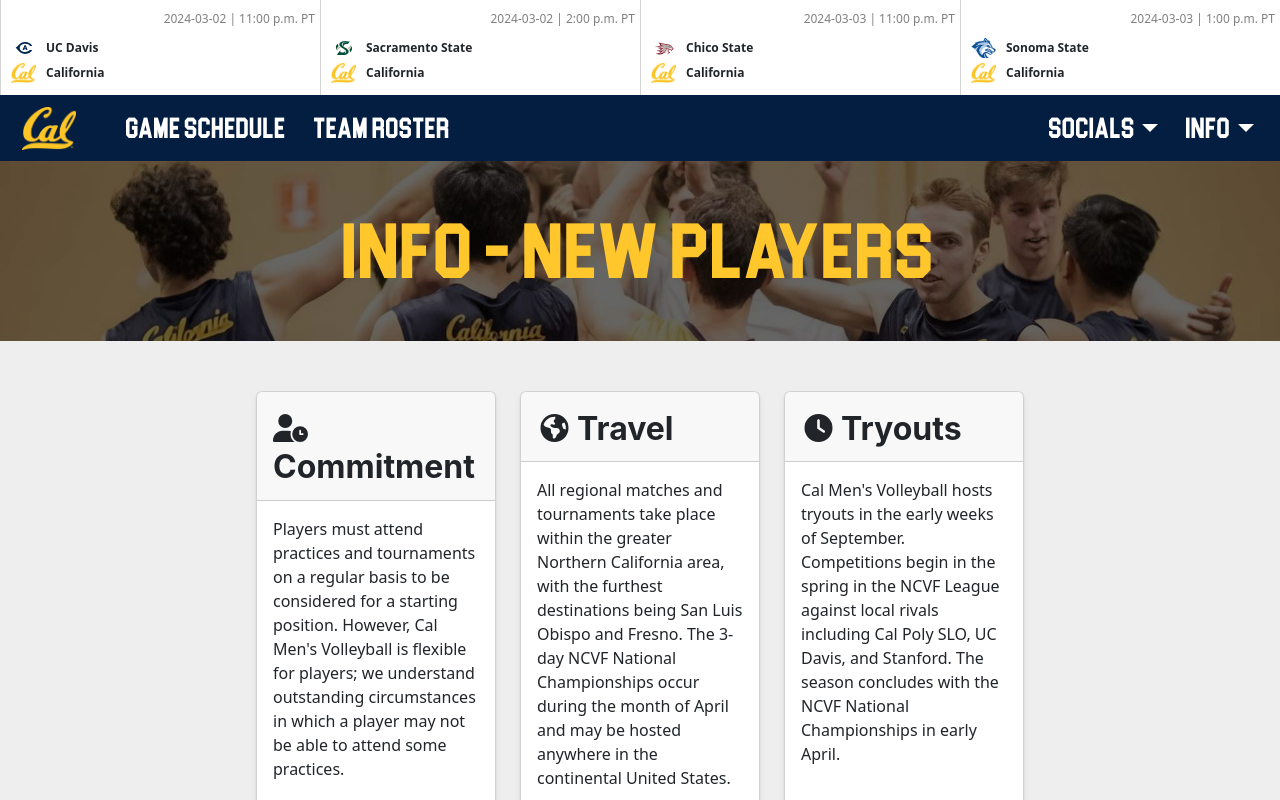
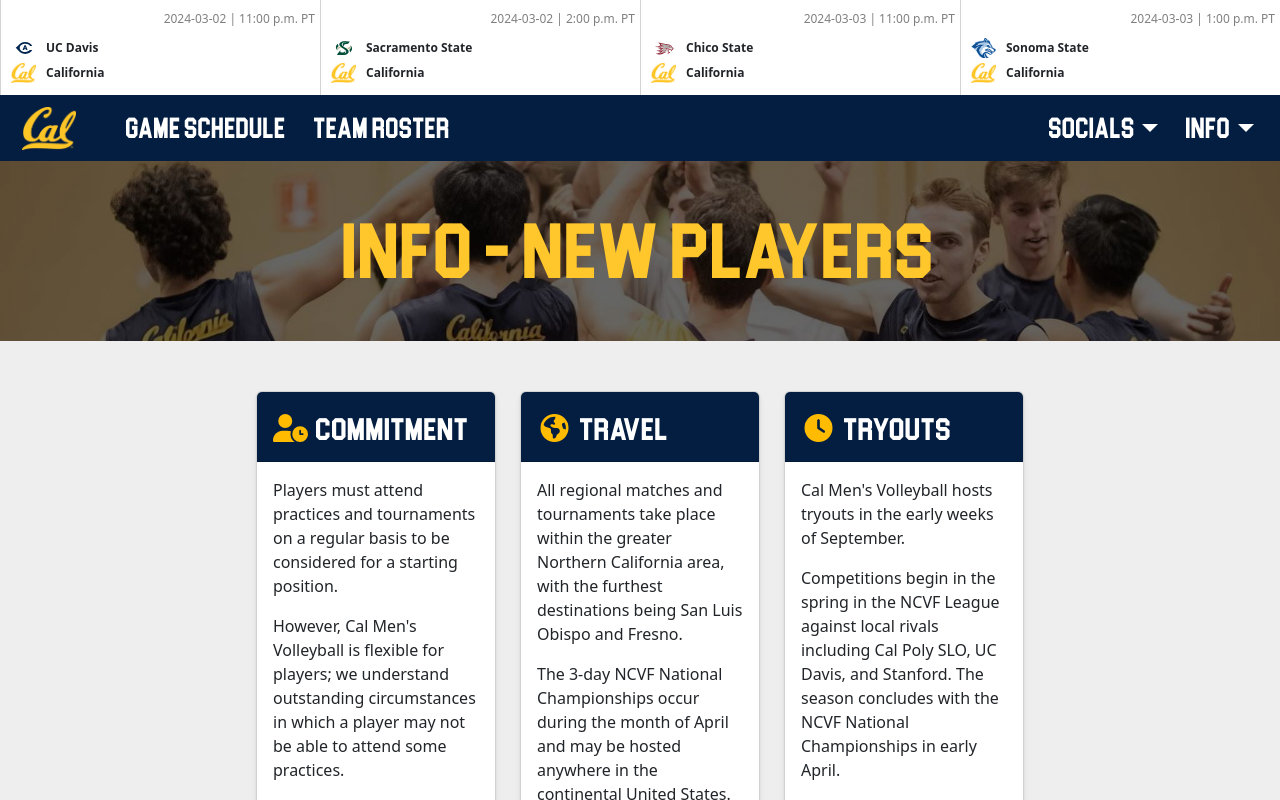
Before and after one commit to ethansaso/cal-mens-volleyball, a React (Create React App) app: page /new-players in a window 1280 px wide. Shown: the top 800 px of the page. Built offline with nearby package versions, Linux system fonts and the light colour scheme.

Commit message:
Changed color scheme of card headers (including roster search header) to use blocklettering and blue/white color scheme

```diff
--- a/src/assets/scss/baubles/_card.scss
+++ b/src/assets/scss/baubles/_card.scss
@@ -1,3 +1,13 @@
 .card {
     box-shadow: rgba(0, 0, 0, 0.1) 0px 4px 6px -1px, rgba(0, 0, 0, 0.06) 0px 2px 4px -1px;
 }
+
+.card-header {
+    background-color: #041e42;
+    color: #fff;
+}
+
+.card-title {
+    font-family: 'Blockletter';
+    font-weight: normal;
+}
--- a/src/assets/scss/baubles/_player-search-bar.scss
+++ b/src/assets/scss/baubles/_player-search-bar.scss
@@ -9,3 +9,16 @@
 .team-member-search-dropdown-button {
     width: 100%;
 }
+
+.search-card {
+    background-color: #041e42;
+    color: #fff;
+    padding: 20px 30px;
+    border-radius: 0.5rem;
+}
+
+.search-title {
+    font-family: 'Blockletter';
+    margin-top: 0.75rem;
+    margin-bottom: 0.25rem;
+}
--- a/src/components/baubles/TeamMemberSearchBar.js
+++ b/src/components/baubles/TeamMemberSearchBar.js
@@ -57,7 +57,6 @@
                         />
                         </InputGroup>
                     </FormGroup>
-                    {' '}
                 </Col>
                 <Col xs="12" sm="6" md="3">
                     <FormGroup className="team-member-search-dropdown">
--- a/src/components/pages/NewPlayers.js
+++ b/src/components/pages/NewPlayers.js
@@ -18,39 +18,42 @@
             <Col sm="12" md="6" lg="4" className="new-info-col">
               <Card className="new-info-card">
                 <CardHeader>
-                  <CardTitle tag="h2" style={{fontWeight: 'bold', margin: '10px 0px 5px 0px'}}>
-                    <FontAwesomeIcon icon={faUserClock} fixedWidth size="sm" style={{marginRight: '5px'}}/>
+                  <CardTitle tag="h2" style={{margin: '10px 0px 5px 0px'}}>
+                    <FontAwesomeIcon icon={faUserClock} fixedWidth size="sm" style={{marginRight: '0.5rem', color: '#fb0'}}/>
                     Commitment
                   </CardTitle>
                 </CardHeader>
                 <CardBody style={{height: '100%'}}>
-                  Players must attend practices and tournaments on a regular basis to be considered for a starting position. However, Cal Men's Volleyball is flexible for players; we understand outstanding circumstances in which a player may not be able to attend some practices.
+                  <p>Players must attend practices and tournaments on a regular basis to be considered for a starting position.</p>
+                  <p>However, Cal Men's Volleyball is flexible for players; we understand outstanding circumstances in which a player may not be able to attend some practices.</p>
                 </CardBody>
               </Card>
             </Col>
             <Col sm="12" md="6" lg="4" className="new-info-col">
               <Card className="new-info-card">
                 <CardHeader>
-                  <CardTitle tag="h2" style={{fontWeight: 'bold', margin: '10px 0px 5px 0px'}}>
-                    <FontAwesomeIcon icon={faEarth} fixedWidth size="sm" style={{marginRight: '5px'}}/>
+                  <CardTitle tag="h2" style={{margin: '10px 0px 5px 0px'}}>
+                    <FontAwesomeIcon icon={faEarth} fixedWidth size="sm" style={{marginRight: '0.5rem', color: '#fb0'}}/>
                     Travel
                   </CardTitle>
                 </CardHeader>
                 <CardBody>
-                  All regional matches and tournaments take place within the greater Northern California area, with the furthest destinations being San Luis Obispo and Fresno. The 3-day NCVF National Championships occur during the month of April and may be hosted anywhere in the continental United States.
+                  <p>All regional matches and tournaments take place within the greater Northern California area, with the furthest destinations being San Luis Obispo and Fresno.</p>
+                  <p>The 3-day NCVF National Championships occur during the month of April and may be hosted anywhere in the continental United States.</p>
                 </CardBody>
               </Card>
             </Col>
             <Col sm="12" lg="4" className="new-info-col">
               <Card className="new-info-card">
                 <CardHeader>
-                  <CardTitle tag="h2" style={{fontWeight: 'bold', margin: '10px 0px 5px 0px'}}>
-                    <FontAwesomeIcon icon={faClock} fixedWidth size="sm" style={{marginRight: '5px'}}/>
+                  <CardTitle tag="h2" style={{margin: '10px 0px 5px 0px'}}>
+                    <FontAwesomeIcon icon={faClock} fixedWidth size="sm" style={{marginRight: '0.5rem', color: '#fb0'}}/>
                     Tryouts
                   </CardTitle>
                 </CardHeader>
                 <CardBody>
-                  Cal Men's Volleyball hosts tryouts in the early weeks of September. Competitions begin in the spring in the NCVF League against local rivals including Cal Poly SLO, UC Davis, and Stanford. The season concludes with the NCVF National Championships in early April.
+                  <p>Cal Men's Volleyball hosts tryouts in the early weeks of September. </p>
+                  <p>Competitions begin in the spring in the NCVF League against local rivals including Cal Poly SLO, UC Davis, and Stanford. The season concludes with the NCVF National Championships in early April.</p>
                 </CardBody>
               </Card>
             </Col>
@@ -59,7 +62,7 @@
             <Col>
               <Card>
                 <CardHeader>
-                  <CardTitle tag="h2" style={{fontWeight: 'bold', margin: '10px 0px 5px 0px'}}>
+                  <CardTitle tag="h2" style={{margin: '10px 0px 5px 0px'}}>
                     Club Dues
                   </CardTitle>
                 </CardHeader>
--- a/src/components/pages/Roster.js
+++ b/src/components/pages/Roster.js
@@ -81,7 +81,7 @@
             </header>
             <main className="main">
                 <div className="search-card">
-                    <h1 style={{marginBottom: '1rem'}}>Players</h1>
+                    <h1 className="search-title">Players</h1>
                     <TeamMemberSearchBar onSearch={handleSearch} teamMembers={teamMembers} ignoredPositions={ignoredPositions}/>
                 </div>
 
```
